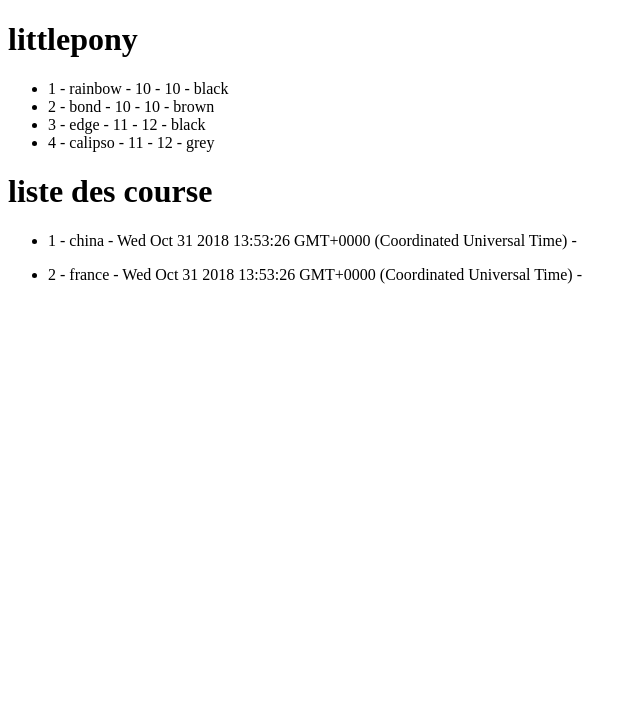
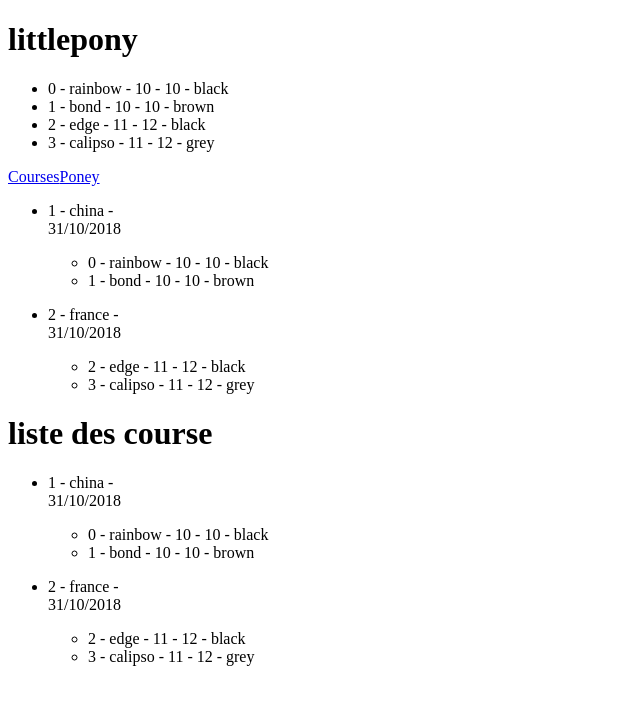
Before and after one commit to Aokijikuzan/front, an Angular app in the folder projet/littlepony/: page / in a window 1280 px wide. Shown: the top 704 px of the page, without its empty margins (0-640 px from the left). Built offline with nearby package versions, Linux system fonts and the light colour scheme.

Commit message:
correction au niveau du tab ponies pour l'affichage

```diff
--- a/projet/littlepony/src/app/app.component.html
+++ b/projet/littlepony/src/app/app.component.html
@@ -1,4 +1,9 @@
 <h1>{{title}}</h1>
 <app-ponies></app-ponies>
+<nav>
+    <a routerLink="/">Courses</a>
+    <a routerLink='/Ponies'>Poney</a>
+</nav>
+<router-outlet></router-outlet>
 <h1>liste des course</h1>
 <app-races></app-races>
--- a/projet/littlepony/src/app/app.module.ts
+++ b/projet/littlepony/src/app/app.module.ts
@@ -1,6 +1,6 @@
 import { BrowserModule } from '@angular/platform-browser';
 import { NgModule } from '@angular/core';
-
+import {RouterModule, Routes } from  '@angular/router';
 import { AppRoutingModule } from './app-routing.module';
 import { AppComponent } from './app.component';
 import { PonyDetailsComponent } from './pony-details/pony-details.component';
@@ -8,6 +8,13 @@ import { PoniesComponent } from './ponies/ponies.component';
 import { RaceDetailsComponent } from './race-details/race-details.component';
 import { RacesComponent } from './races/races.component';
 
+
+
+const routes : Routes =
+[
+  {path:'',component:RacesComponent},
+  {path:'Ponies',component:PoniesComponent},
+];
 @NgModule({
   declarations: [
     AppComponent,
@@ -18,7 +25,8 @@ import { RacesComponent } from './races/races.component';
   ],
   imports: [
     BrowserModule,
-    AppRoutingModule
+    AppRoutingModule,
+    RouterModule.forRoot(routes)
   ],
   providers: [],
   bootstrap: [AppComponent]
--- a/projet/littlepony/src/app/ponies-mock.ts
+++ b/projet/littlepony/src/app/ponies-mock.ts
@@ -2,8 +2,8 @@
 import { Pony } from './pony';
 
 export const PONIES: Array<Pony> = [
-    {id:1,name:'rainbow', weight:10, color:'black', age:10},
-    {id:2,name:'bond', weight:10, color:'brown', age:10},
-    {id:3,name:'edge', weight:11, color:'black', age:12},
-    {id:4,name:'calipso', weight:11, color:'grey', age:12}
+    {id:0,name:'rainbow', weight:10, color:'black', age:10},
+    {id:1,name:'bond', weight:10, color:'brown', age:10},
+    {id:2,name:'edge', weight:11, color:'black', age:12},
+    {id:3,name:'calipso', weight:11, color:'grey', age:12}
 ];
--- a/projet/littlepony/src/app/race-details/race-details.component.html
+++ b/projet/littlepony/src/app/race-details/race-details.component.html
@@ -1,3 +1,11 @@
 <p>
-  {{race.id}} - {{race.location}} - {{race.date}} - {{race.ponies}}
+  {{race.id}} - {{race.location}} -
+  <br/> {{race.date | date:"dd/MM/yyyy"}}
 </p>
+
+<ul *ngIf= "race.ponies.length >0">
+    <li *ngFor="let r of race.ponies">
+
+      <app-pony-details [pony]="r"></app-pony-details>
+    </li>
+</ul>
--- a/projet/littlepony/src/app/races-mock.ts
+++ b/projet/littlepony/src/app/races-mock.ts
@@ -1,8 +1,8 @@
 import { Pony } from './pony';
 import { Race } from './race';
-
-let ponies: Array<Pony>;
+import {PONIES} from './ponies-mock';
+//let ponies: Array<Pony>;
 export const RACES: Array<Race> = [
-    {id:1,ponies,location:'china',date: new Date() },
-    {id:2,ponies,location:'france', date: new Date() }
+    {id:1,ponies:[PONIES[0],PONIES[1]],location:'china',date: new Date() },
+    {id:2,ponies:[PONIES[2],PONIES[3]],location:'france', date: new Date() }
 ];
--- a/projet/littlepony/src/app/races/races.component.html
+++ b/projet/littlepony/src/app/races/races.component.html
@@ -1,4 +1,5 @@
-<ul>
+<p *ngIf="races.length== 0">Pas de course actuellement</p>
+<ul *ngIf= "races.length >0">
     <li *ngFor="let r of races">
 
       <app-race-details [race]="r"></app-race-details>
```
